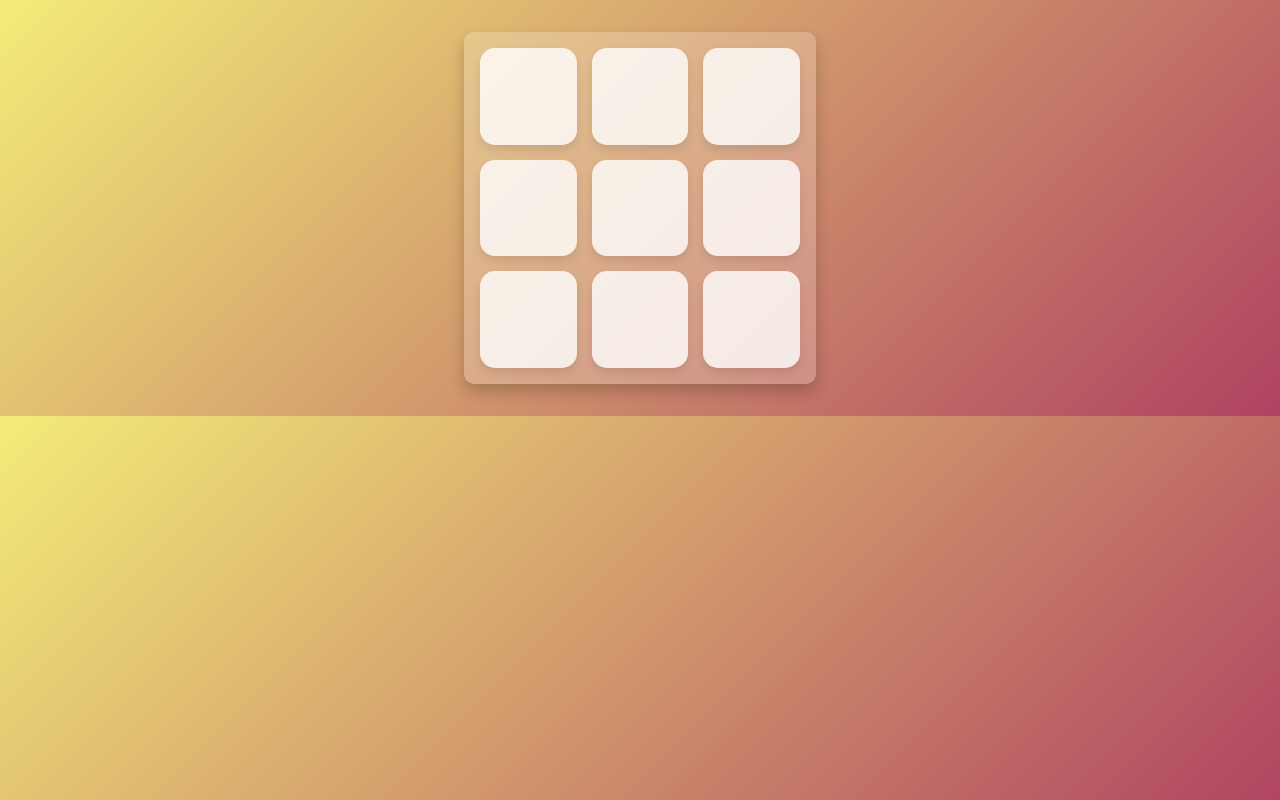
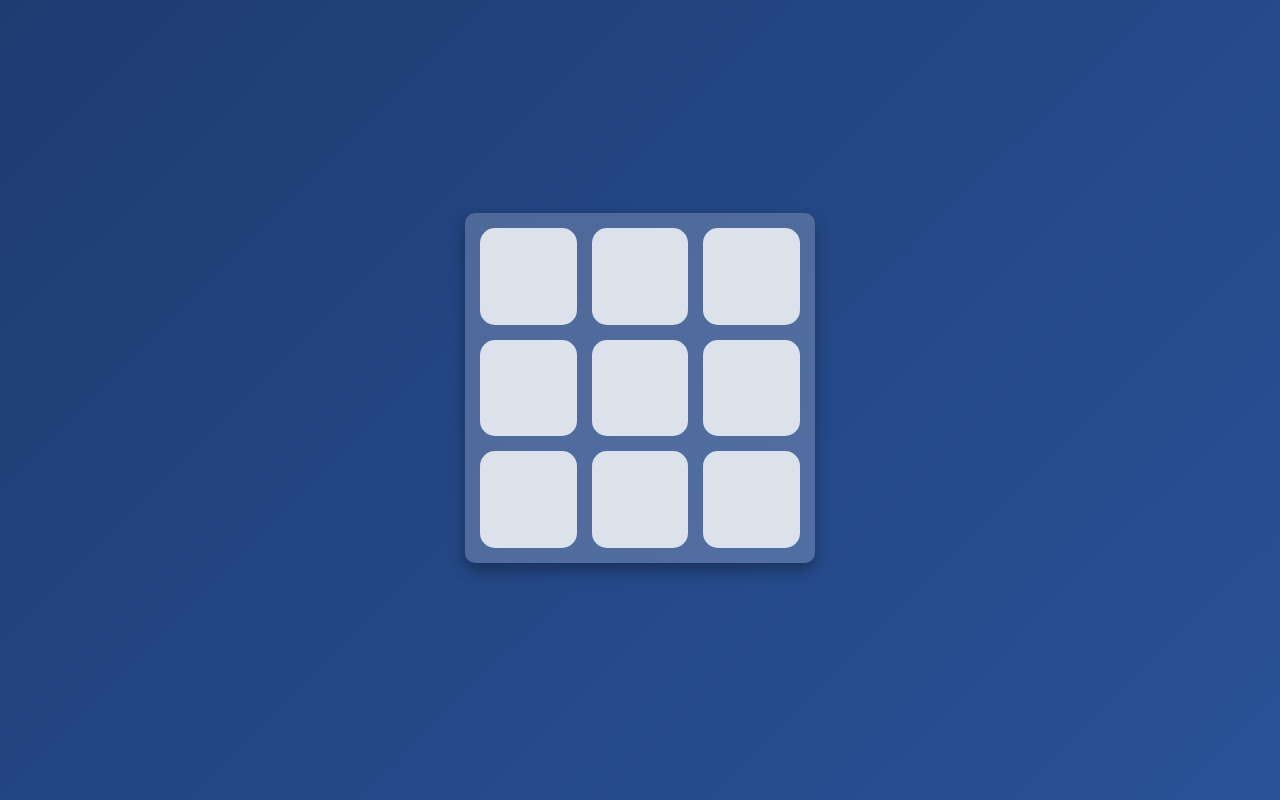
Before and after one commit to MilkMenGames/MilkMenGames.github.io, a plain HTML site: page tic-tac-toe/index.html in a window 1280 px wide. Drawn offline with Linux system fonts and the light colour scheme.

Commit message:
Update styles.css

```diff
--- a/tic-tac-toe/styles.css
+++ b/tic-tac-toe/styles.css
@@ -1,23 +1,35 @@
 /* General styling */
 body {
-    background: linear-gradient(135deg, #f3ec78, #af4261);
+    margin: 0;
+    padding: 0;
+    display: flex;
+    justify-content: center;
+    align-items: center;
+    height: 100vh;
+    background: linear-gradient(135deg, #1e3c72, #2a5298); /* Blue to dark blue gradient */
+    font-family: 'Arial', sans-serif;
     color: #fff;
-    font-family: 'Arial', sans-serif;
+}
+
+/* Main container */
+main {
+    display: flex;
+    flex-direction: column;
+    align-items: center;
 }
 
 /* Game Board */
 .game-board {
     display: grid;
-    grid-template-columns: repeat(3, 1fr); /* Ensures three equal columns */
-    grid-template-rows: repeat(3, 1fr); /* Ensures three equal rows */
+    grid-template-columns: repeat(3, 1fr);
+    grid-template-rows: repeat(3, 1fr);
     gap: 15px;
-    width: 320px; /* Fixed width to make it square */
-    height: 320px; /* Fixed height to make it square */
-    margin: 2rem auto;
-    padding: 1rem;
+    width: 320px;
+    height: 320px;
+    background-color: rgba(255, 255, 255, 0.2);
+    padding: 15px;
     border-radius: 10px;
-    background-color: rgba(255, 255, 255, 0.2);
-    box-shadow: 0 8px 15px rgba(0, 0, 0, 0.2);
+    box-shadow: 0 8px 15px rgba(0, 0, 0, 0.3);
 }
 
 /* Game Cells */
@@ -30,40 +42,24 @@ body {
     border-radius: 15px;
     background-color: rgba(255, 255, 255, 0.8);
     color: #333;
-    box-shadow: 0 5px 10px rgba(0, 0, 0, 0.1);
     cursor: pointer;
     transition: all 0.3s ease-in-out;
 }
 
 .cell:hover {
     transform: scale(1.1);
-    background-color: #ffeeba;
+    background-color: #add8e6;
 }
 
 .cell.taken {
     cursor: not-allowed;
-    background-color: #b8e994;
+    background-color: #87ceeb;
     color: #2c3e50;
 }
 
 /* Message Styling */
 .message {
-    text-align: center;
     margin-top: 1.5rem;
-    font-size: 1.2rem;
-    color: #ffeeba;
+    font-size: 1.5rem;
+    color: #fff;
     font-weight: bold;
-}
-
-/* Navigation Bar */
-nav {
-    background-color: rgba(0, 0, 0, 0.6);
-    border-radius: 10px;
-}
-
-/* Footer */
-footer {
-    text-align: center;
-    margin-top: 2rem;
-    color: rgba(255, 255, 255, 0.8);
-}
```
